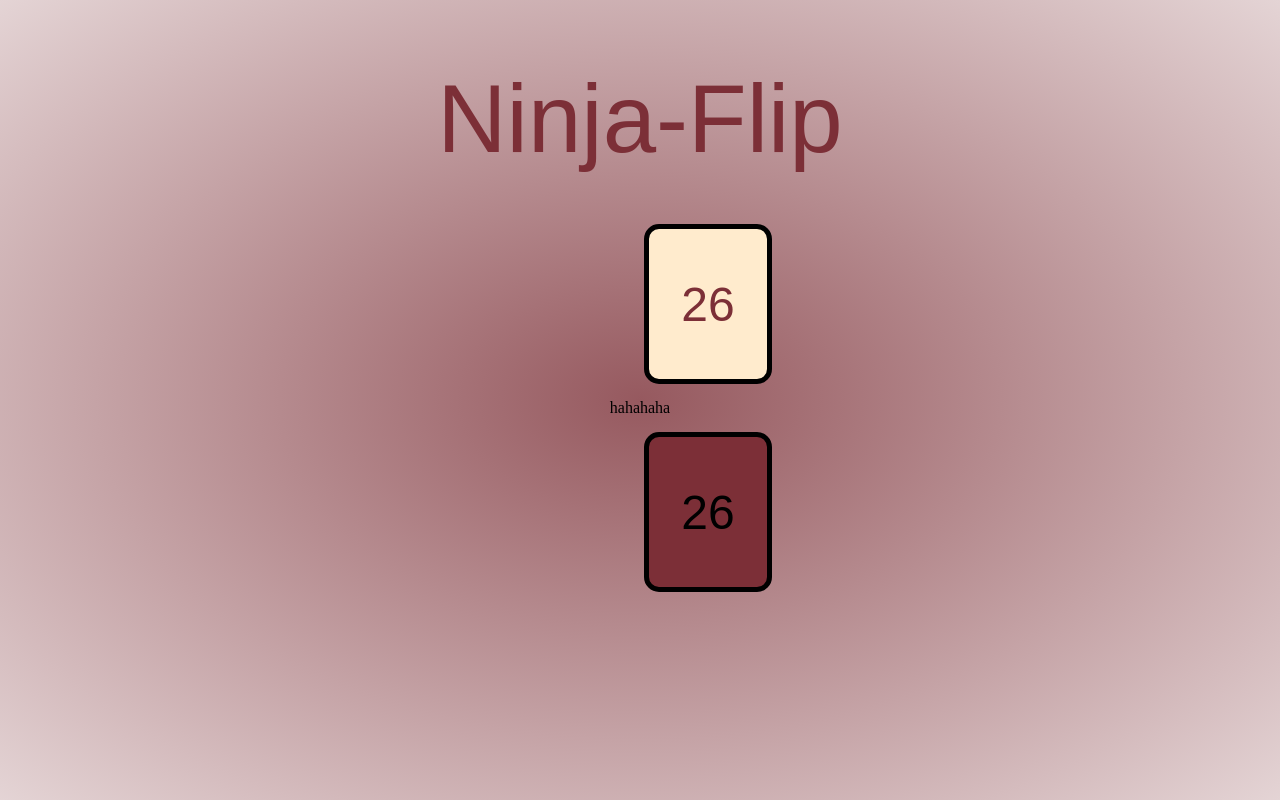
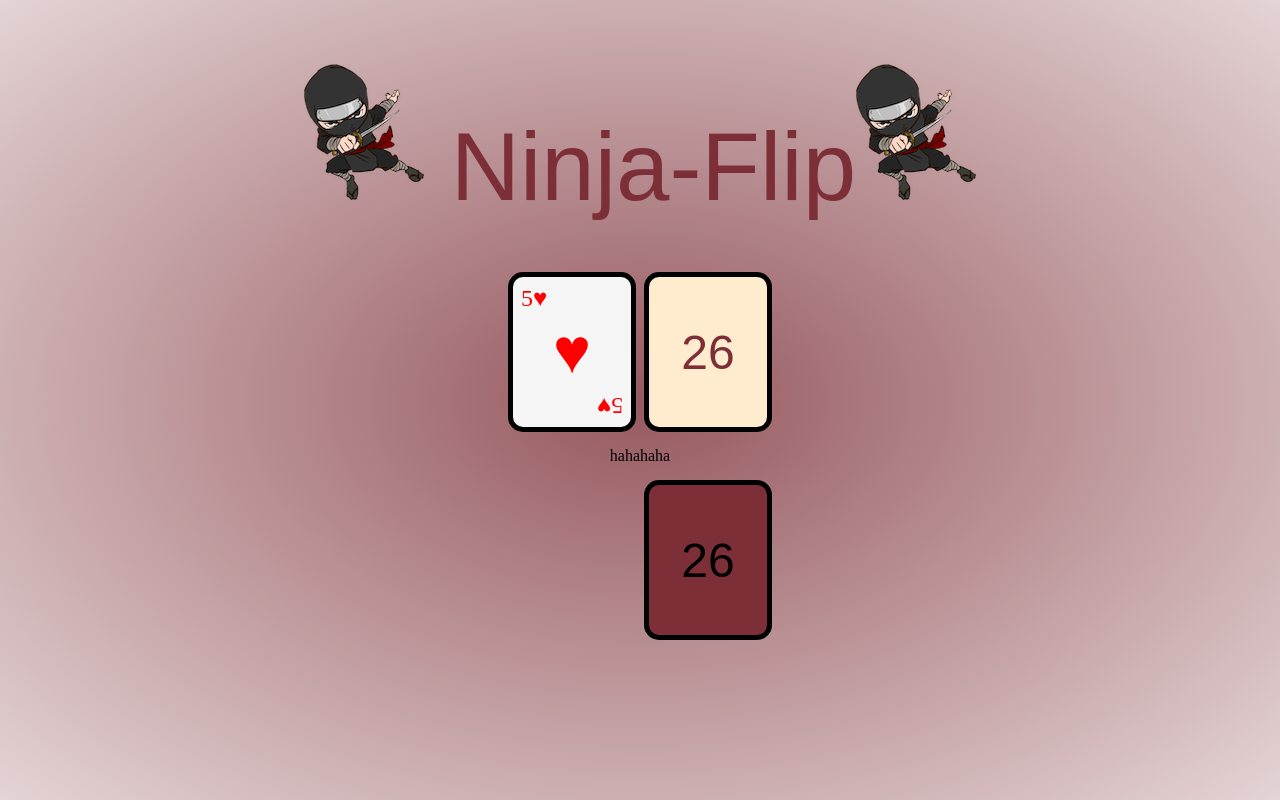
Before and after one commit to J-R77-stack/ninja-flip-card-game, a plain HTML site: page index.html in a window 1280 px wide. Drawn offline with Linux system fonts and the light colour scheme; a web font is replaced by a local one.

Commit message:
Create cards and style, add suit icons to html

```diff
--- a/assets/css/style.css
+++ b/assets/css/style.css
@@ -60,3 +60,43 @@ body {
     justify-content: center;
     align-items: center;
 }
+
+.card {
+    position: relative;
+    height: 100%;
+    width: 100%;
+    border: 1px solid black;
+    border-radius: 15px;
+    border-width: 5px;
+    background-color:whitesmoke;
+    display: flex;
+    justify-content: center;
+    align-items: center;
+    font-size: 4rem;
+}
+
+.card::before,
+.card::after {
+    content: attr(data-value);
+    font-size: 1.5rem;
+    position: absolute;
+}
+
+.card::before {
+    top: .5rem;
+    left: .5rem;
+}
+
+.card::after {
+    bottom: .5rem;
+    right: .5rem;
+    transform: rotate(180deg);
+}
+
+.card.red {
+    color: red;
+}
+
+.card.black {
+    color: black;
+}
--- a/index.html
+++ b/index.html
@@ -12,9 +12,13 @@
     <title>Ninja Flip Card Game</title>
 </head>
 <body>
-    <h1 class="page-title">Ninja-Flip</h1>
+    <h1 class="page-title"><span><img src="assets/images/ninjacard.png" alt=""></span> Ninja-Flip<span><img src="assets/images/ninjacard.png" alt=""></span></h1>
 <div class="game-container">
-    <div class="robot-card-area card-area"></div>
+    <div class="robot-card-area card-area">
+        <div class="card red" data-value="5♥">
+            ♥
+        </div>
+    </div>
     <div class="robot-deck deck">26</div>
     <div class="result">hahahaha</div>
     <div class="challenger-card-area card-area"></div>
```
Also changed, not shown: assets/images/Karate.png (added), assets/images/ninjacard.png (added), assets/images/samurai.png (added), assets/images/sumo.png (added).
